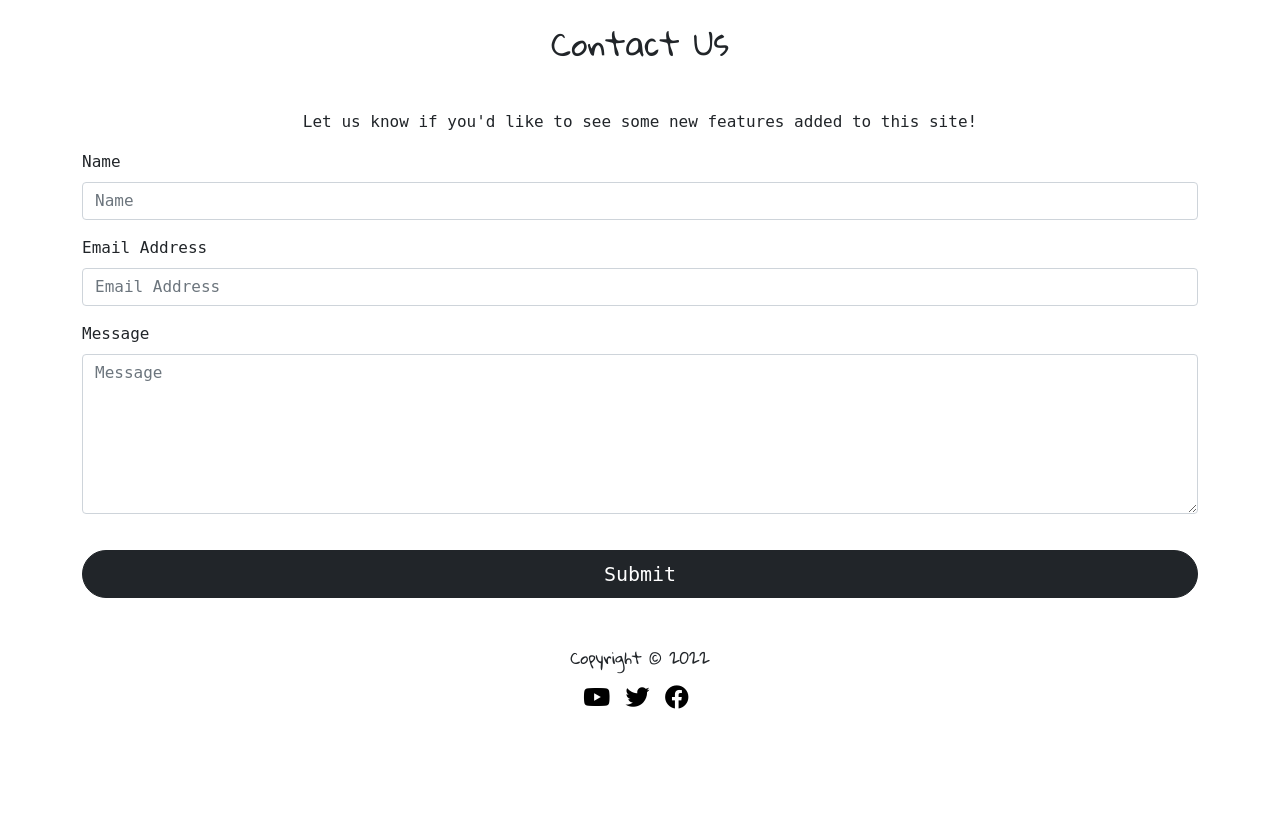
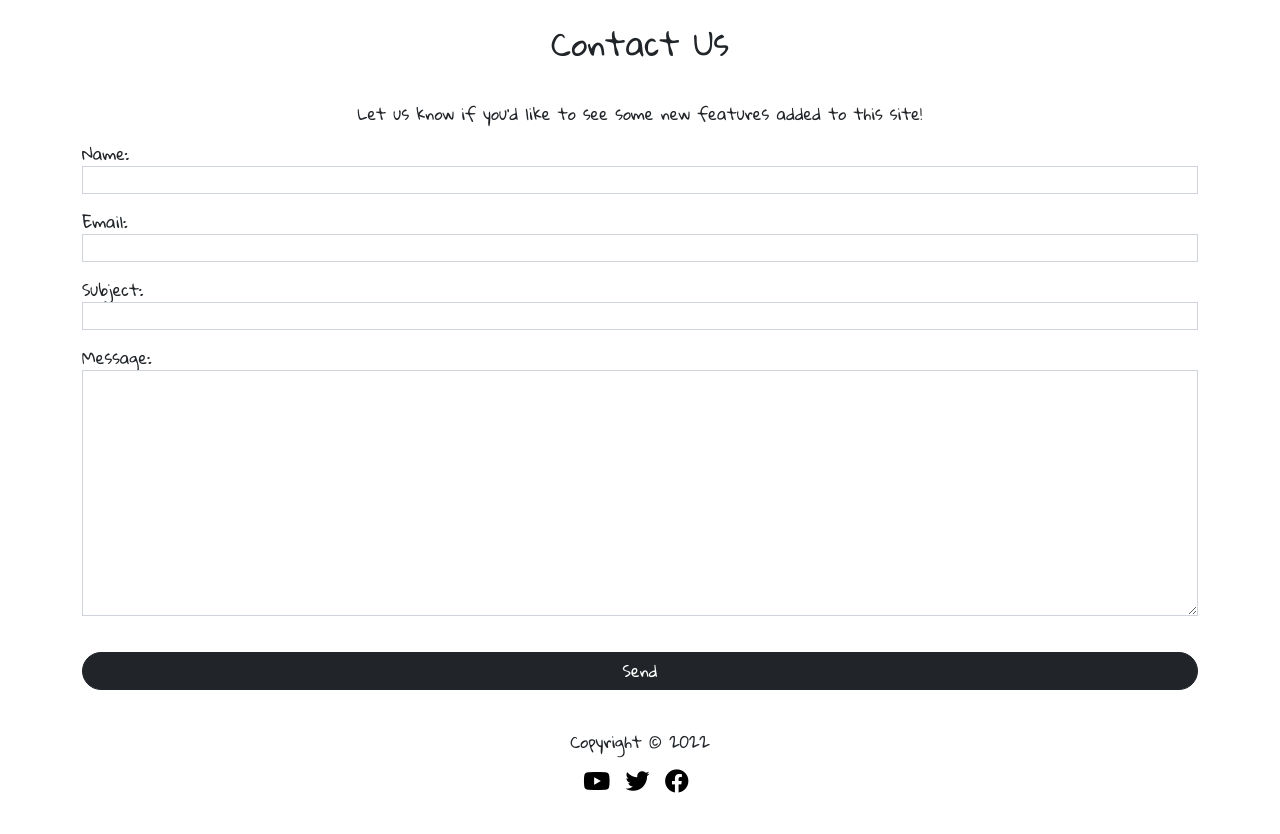
Before and after one commit to AMartins87/mythos, a Django app: page /contact/ in a window 1280 px wide. Shown: the part 100-934 px from the top of the page. Before the commit the page ends 809 px from the top, so only its background shows below. Run offline with Django 3.2, Linux system fonts and the light colour scheme.

Commit message:
Fix styling issues on update_post.html, contact.html and add_post.html.

```diff
--- a/blog/admin.py
+++ b/blog/admin.py
@@ -14,3 +14,8 @@ class BlogAdmin(SummernoteModelAdmin):
 
 admin.site.register(Comment)
 admin.site.register(Contact)
+
+# @admin.register(Contact)
+# class ContactAdmin(SummernoteModelAdmin):
+#     list_display = ('name', 'user', 'email')
+#     summernote_fields = ('message')
--- a/blog/forms.py
+++ b/blog/forms.py
@@ -9,7 +9,7 @@ class PostForm(forms.ModelForm):
         Bootstrap styled and populated fields
         """
         model = Post
-        fields = ('title', 'title_tag', 'author', 'body', 'story_image')
+        fields = ('title', 'author', 'body', 'story_image')
 
         widgets = {
             'title': forms.TextInput(attrs={'class': 'form-control'}),
@@ -19,6 +19,11 @@ class PostForm(forms.ModelForm):
                                              'type': 'hidden'}),
             'body': forms.Textarea(attrs={'class': 'form-control'}),
         }
+
+    def __init__(self, *args, **kwargs):
+        super(PostForm, self).__init__(*args, **kwargs)
+        #  Removes the label 'body' from above the comment box
+        self.fields['body'].label = "Story"
 
 
 class CommentForm(forms.ModelForm):
--- a/blog/models.py
+++ b/blog/models.py
@@ -5,7 +5,7 @@ from cloudinary.models import CloudinaryField
 
 
 class Post(models.Model):
-    title = models.CharField(max_length=250)
+    title = models.CharField(max_length=50)
     title_tag = models.CharField(max_length=50, default="")
     author = models.ForeignKey(User, on_delete=models.CASCADE, default="")
     body = models.TextField(blank=True, null=True)
@@ -38,8 +38,9 @@ class Comment(models.Model):
 
 
 class Contact(models.Model):
+    name = models.CharField(max_length=50, default="")
     email = models.EmailField()
-    subject = models.CharField(max_length=250)
+    subject = models.CharField(max_length=50)
     message = models.TextField()
 
     def __str__(self):
--- a/blog/views.py
+++ b/blog/views.py
@@ -42,7 +42,7 @@ class AddPostView(CreateView):
 class UpdatePostView(UpdateView):
     model = Post
     template_name = 'update_post.html'
-    fields = ('title', 'title_tag', 'body')
+    fields = ('title', 'body')
 
 
 class DeletePostView(DeleteView):
--- a/static/css/style.css
+++ b/static/css/style.css
@@ -182,10 +182,41 @@ div a:hover {
     text-shadow: 0 0 black;
 }
 
+/* Add story */
+
+form.story p {
+    width: 85vw;
+}
+
+/* Updat a story */
+
+.py-3.update form {
+    display: grid;
+    width: 85vw;
+}
+
+.py-3.update form textarea {
+    font-family: monospace;
+}
+
+.py-3.update form #id_title {
+    font-family: monospace;
+}
+
+.py-3.update form #id_title, #id_body {
+    margin: 10px 0;
+    border: 1px solid #ced4da;
+}
+
 /* Make a comment */
 
 .btn-dark {
     border-radius: 25px;
+}
+
+/* Update story */
+.py-3.contact p {
+    display: grid;
 }
 
 /* Delete story */
@@ -204,6 +235,22 @@ strong {
 
 .buttons {
     display: inline;
+}
+
+/* Contact page */
+
+.py-3 {
+    position: relative;
+    font-family: 'Gloria Hallelujah', cursive;
+}
+
+.py-3.contact p {
+    display: grid;
+}
+
+.py-3.contact input, textarea {
+    border: 1px solid #ced4da;
+    font-family: monospace;
 }
 
 /* Small screens (iPhones) */
--- a/templates/contact.html
+++ b/templates/contact.html
@@ -4,54 +4,26 @@
 {% block content %}
 <h2 class="my-4">Contact Us</h2>
 <!-- Wrapper container -->
-<div class="container py-4">
+<div class="container py-3 contact">
     <p class="text-center">
         Let us know if you'd like to see some new features added to this site!
     </p>
 
-    <!-- Bootstrap 5 starter form -->
-    <form id="contactForm">
+    <div class="form-group">
+        <form method="POST">
 
-        <!-- Name input -->
-        <div class="mb-3">
-            <label class="form-label" for="name">Name</label>
-            <input class="form-control" id="name" type="text" placeholder="Name" data-sb-validations="required" />
-            <div class="invalid-feedback" data-sb-feedback="name:required">Name is required.</div>
-        </div>
+            {% csrf_token %}
 
-        <!-- Email address input -->
-        <div class="mb-3">
-            <label class="form-label" for="emailAddress">Email Address</label>
-            <input class="form-control" id="emailAddress" type="email" placeholder="Email Address"
-                data-sb-validations="required, email" />
-            <div class="invalid-feedback" data-sb-feedback="emailAddress:required">Email Address is required.</div>
-            <div class="invalid-feedback" data-sb-feedback="emailAddress:email">Email Address Email is not valid.</div>
-        </div>
+            {{ form.as_p }}
 
-        <!-- Message input -->
-        <div class="mb-3">
-            <label class="form-label" for="message">Message</label>
-            <textarea class="form-control" id="message" type="text" placeholder="Message" style="height: 10rem;"
-                data-sb-validations="required"></textarea>
-            <div class="invalid-feedback" data-sb-feedback="message:required">Message is required.</div>
-        </div>
+            {% comment %}
 
-        <!-- Form submissions success message -->
-        <div class="d-none" id="submitSuccessMessage">
-            <div class="text-center mb-3">Form submission successful!</div>
-        </div>
-
-        <!-- Form submissions error message -->
-        <div class="d-none" id="submitErrorMessage">
-            <div class="text-center text-danger mb-3">Error sending message!</div>
-        </div>
-
-        <!-- Form submit button -->
-        <div class="d-grid">
-            <button class="btn btn-dark btn-lg" type="submit">Submit</button>
-        </div>
-
-    </form>
+            {% endcomment %}
+            <div class="d-grid">
+                <button class="btn btn-dark ">Send</button>
+            </div>
+        </form>
+    </div>
 
 </div>
 
--- a/templates/stories.html
+++ b/templates/stories.html
@@ -70,11 +70,12 @@
 
 {% for comment in post.comments.all %}
 <!-- Name of the person who commented, date of comment and the comment text -->
-<strong>{{comment.name}} - {{comment.date_added }}</strong><br />
+<strong>{{comment.name}} - {{comment.date_added }}</strong>
 
 {{comment.body}}
 
 <br />
+<hr>
 
 {% endfor %}
 
```
Also changed, not shown: templates/add_post.html (+7 -2 lines), templates/update_post.html (+7 -3 lines), blog/migrations/0010_auto_20220706_1831.py (added), blog/migrations/0011_alter_contact_subject.py (added).
